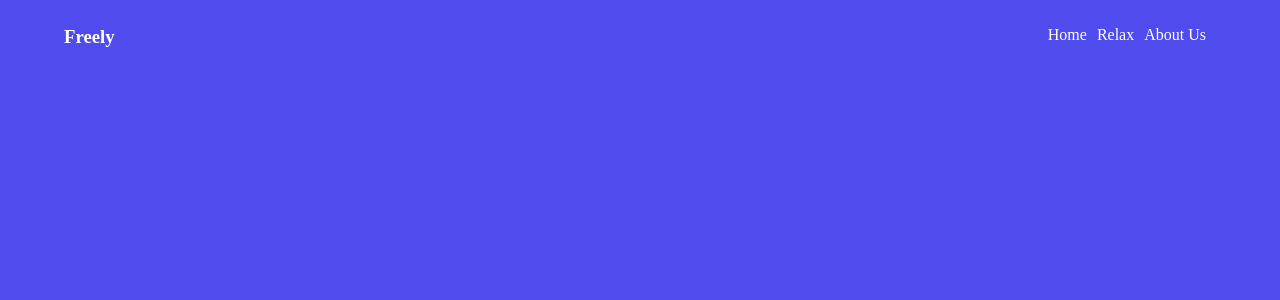
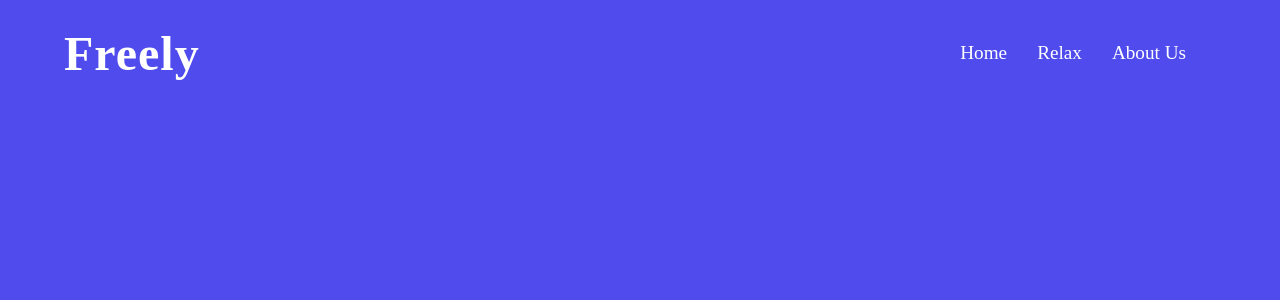
Before and after one commit to jlaluces123/Freely, a React (Create React App) app in the folder freely/: page / in a window 1280 px wide. Shown: the top 300 px of the page. Built offline with nearby package versions, Linux system fonts and the light colour scheme.

Commit message:
Home Page Set Up: Hooked up the home page to the / path as well as started working on the home component

```diff
--- a/freely/src/App.js
+++ b/freely/src/App.js
@@ -1,9 +1,10 @@
 import React from 'react';
 import './App.css';
-import Route from "react-router-dom";
+import { Route } from "react-router-dom";
 
 /* Component Imports */
 import Navigation from "./component/navigation/index.js";
+import Home from "./component/home/index.js";
 
 function App() {
   return (
@@ -12,8 +13,8 @@ function App() {
         <Navigation />
       </header>
       <main>
-        {/* <Route exact path = "/" component = {} />
-        <Route path = "/login" component = {} />
+        <Route exact path = "/" component = {Home} />
+        {/* <Route path = "/login" component = {} />
         <Route path = "/relax" component = {} /> */}
       </main>
 
--- a/freely/src/component/home/index.js
+++ b/freely/src/component/home/index.js
@@ -0,0 +1,17 @@
+import React from 'react';
+
+const Home = () => {
+  return (
+    <div className="home">
+      <div className="home__left">
+        {/* Content Here */}
+      </div>
+
+      <div className="home__right">
+        {/* Image Here */}
+      </div>
+    </div>
+  );
+}
+
+export default Home;
--- a/freely/src/component/navigation/navigation.css
+++ b/freely/src/component/navigation/navigation.css
@@ -3,6 +3,12 @@
   flex-direction: row;
   width: 100%;
   justify-content: space-between;
+  align-items: center;
+}
+
+.navigation__header {
+  font-size: 3rem;
+  letter-spacing: 1px;
 }
 
 .navigation__list {
@@ -10,9 +16,16 @@
   display: flex;
   flex-direction: row;
   justify-content: space-between;
+  font-size: 1.2rem;
 }
 
 .navigation__item {
-  margin-right: 10px;
+  margin-right: 30px;
   color: var(--primaryText);
+  cursor: pointer;
 }
+
+.navigation__item:hover {
+  border-bottom: 3px solid white;
+  transition: 0.2s;
+}
```
